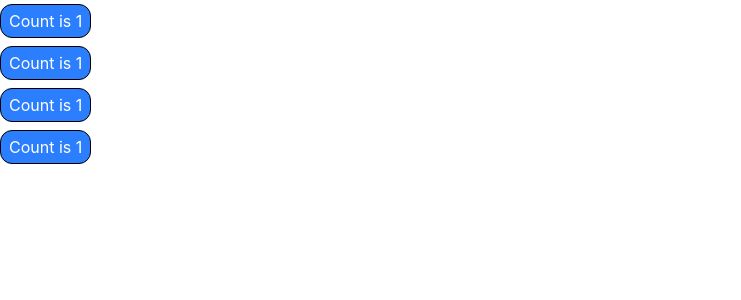
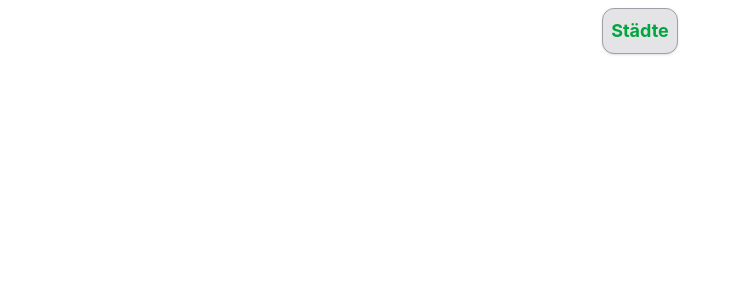
Before and after one commit to srutz/hello, a React (Vite) app: page / in a window 1280 px wide. Shown: the top 300 px of the page, without its empty margins (0-741 px from the left). Built offline with nearby package versions, Linux system fonts and the light colour scheme.

Commit message:
Box component, header component und tailwind merge

```diff
--- a/package.json
+++ b/package.json
@@ -11,8 +11,10 @@
   },
   "dependencies": {
     "@tailwindcss/vite": "^4.2.0",
+    "clsx": "^2.1.1",
     "react": "^19.2.0",
     "react-dom": "^19.2.0",
+    "tailwind-merge": "^3.5.0",
     "tailwindcss": "^4.2.0"
   },
   "devDependencies": {
--- a/src/App.tsx
+++ b/src/App.tsx
@@ -1,14 +1,47 @@
-import { Counter } from "./Counter"
+import { useState, type ComponentProps, type ComponentPropsWithoutRef, type MouseEvent, type ReactNode } from "react"
+import { cn } from "./util"
+
+export default App
+
+
 
 export function App() {
+  const [cities, setCities] = useState<string[]>([])
+  const handleClick = () => {
+    setCities([ "london", "paris", "amsterdam" ])
+  }
+
   return (
-    <div className="w-screen h-screen bg-white">
-      <Counter></Counter>
-      <Counter></Counter>
-      <Counter></Counter>
-      <Counter></Counter>
+    <div className="w-screen h-screen bg-white flex
+        flex-col items-center" onClick={handleClick}>
+      <Box className="text-green-600 shadow-sm font-bold" title="hello"
+        >
+          <H1 className="text-lg">Städte</H1>
+          {cities.map((city) => (<div>{city}</div>))}
+      </Box>
     </div>
   )
 }
 
-export default App
+/* Komponente die von außen ansteuerbar ist */
+function Box({ children, className, ...props }
+  :
+  { children?: ReactNode} & ComponentProps<"input">)
+{
+  return (
+    <div className={cn(
+        "bg-zinc-200 rounded-xl p-2 m-2 border border-zinc-400 shadow-xl",
+        className)}
+      {...props}
+      >
+        {children}
+    </div>
+  )
+}
+
+function H1({children, className, ...rest}
+  : { children: ReactNode} & ComponentProps<"h1">) {
+  return (
+    <h1 className={cn("text-4xl", className)} {...rest}>{children}</h1>
+  )
+}
--- /dev/null
+++ b/src/util.tsx
@@ -0,0 +1,7 @@
+
+import { type ClassValue, clsx } from "clsx";
+import { twMerge } from "tailwind-merge";
+
+export function cn(...inputs: ClassValue[]) {
+	return twMerge(clsx(inputs));
+}
```
Also changed, not shown: 1 other file (tests, documents, lock files or other folders).
